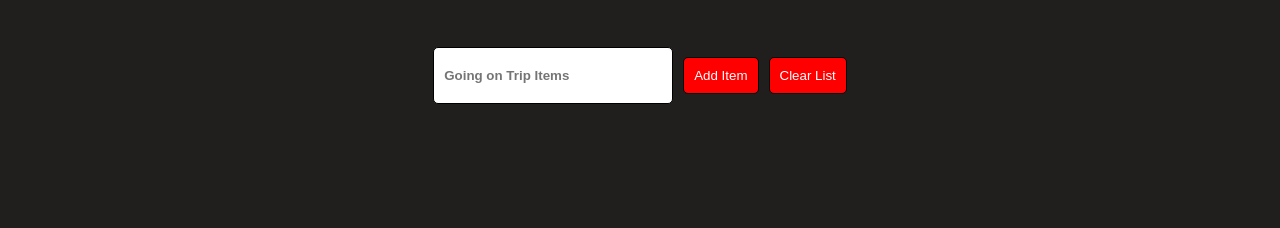
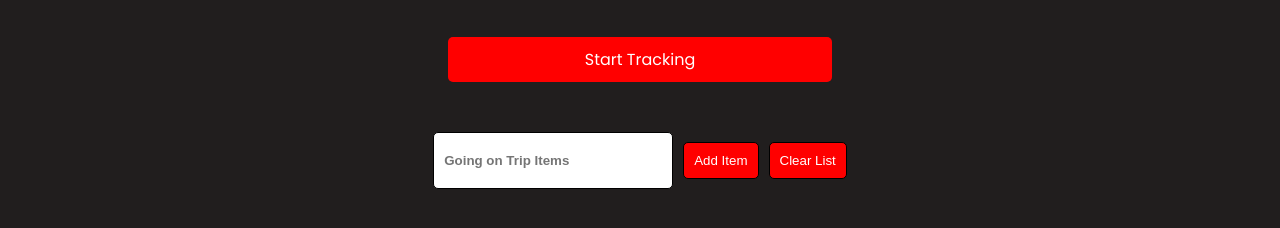
Before and after one commit to harshit391/TripTally, a plain HTML site: page index.html in a window 1280 px wide. Shown: the part 380-608 px from the top of the page. Drawn offline with Linux system fonts and the light colour scheme.

Commit message:
Setting up Tracking System

```diff
--- a/scripts/assets/elemets.js
+++ b/scripts/assets/elemets.js
@@ -5,6 +5,7 @@ const lists = `<div class='lists'>
                 <div class='title2'>Coming from Trip</div>
             </div>
             <div class='title'></div>
+            <div class='tracking'>Start Tracking</div>
             <div class='main-container'>
                 <div class='form-container'>
                     <form class='form-going'>
--- a/scripts/assets/functions.js
+++ b/scripts/assets/functions.js
@@ -3,6 +3,13 @@ const eleFunc = () =>
     const ttl = document.querySelector(".title");
     const ttl1 = document.querySelector(".title1");
     const ttl2 = document.querySelector(".title2");
+
+    const track = document.querySelector(".tracking");
+
+    track.addEventListener("click", () => {
+        track.classList.toggle("selected");
+        track.innerText =  track.classList.contains("selected") ? "Stop Tracking" : "Start Tracking";
+    });
 
     const listcoming = document.querySelectorAll(".form-container")[1];
     const listgoing = document.querySelectorAll(".form-container")[0];
--- a/styles/components/lists.css
+++ b/styles/components/lists.css
@@ -6,6 +6,7 @@
     display: flex;
     flex-direction: column;
     gap: 40px;
+    align-items: center;
     width: 100%;
 }
 
@@ -61,6 +62,16 @@
 {
     font-size: 30px;
     text-align: center;
+}
+
+.tracking
+{
+    text-align: center;
+    padding: 10px 20px 10px 20px;
+    background-color: red;
+    width: 50%;
+    cursor: pointer;
+    border-radius: 5px;
 }
 
 .main-container
```
Also changed, not shown: scripts/utils/tracking.js (added).
